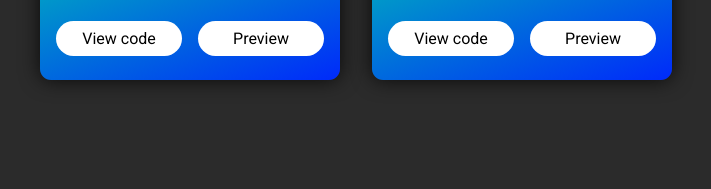
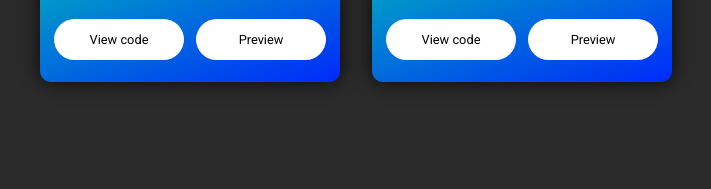
Before and after one commit to 1Hibiki1/Front-End-Challenges, a plain HTML site: page index.html in a window 1280 px wide. Shown: the part 404-593 px from the top of the page, 0-711 px from the left. Drawn offline with Linux system fonts and the light colour scheme.

Commit message:
Add files via upload

```diff
--- a/css/main.scss
+++ b/css/main.scss
@@ -129,10 +129,11 @@ h3{
                     .proj-link{
                         display: flex;
                         justify-content: center;
-                        padding: 0.5em 1em;
+                        padding: 1em 1em;
                         background: #fff;
                         color: #000;
                         flex: 1;
+                        font-size: 0.8rem;
                         margin: 0.5em;
                         border-radius: 3em;
                     }
```
Also changed, not shown: css/main.css, 1 other file.
